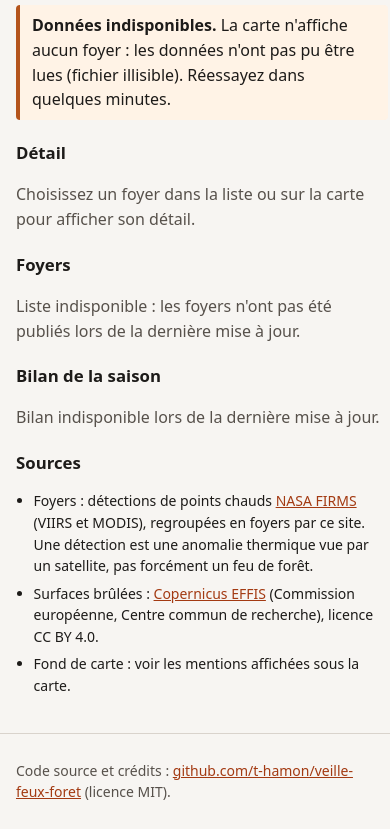
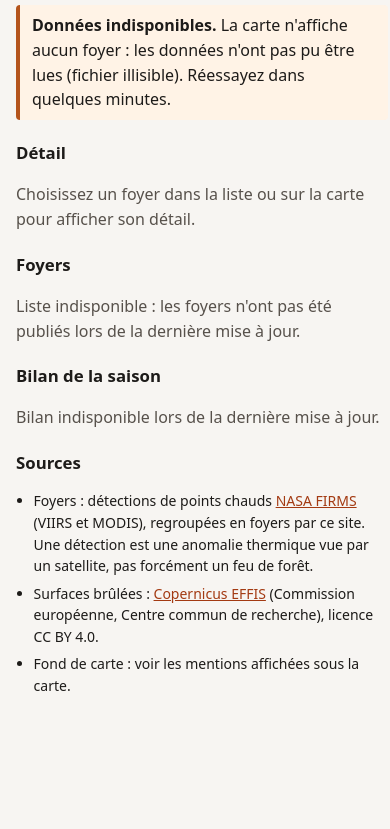
Before and after one commit to t-hamon/veille-feux-foret, a website built with Vite: page web/index.html in a window 390 px wide. Shown: the part 1124-1953 px from the top of the page. After the commit the page ends 1857 px from the top, so only its background shows below. Built offline with nearby package versions, Linux system fonts and the light colour scheme; no server answers; files whose address does not match are found by name.

Commit message:
Remove the source code footer from the page
The maintainer does not want the link to the source code and credits
shown under the map. The footer and its styles are removed; a credits
section may come later. The credits required by the data and base map
licences (IGN, OpenFreeMap, OpenMapTiles and OpenStreetMap, NASA FIRMS,
EFFIS) stay in the line under the map. Vitest and Playwright on desktop
and mobile Chromium pass unchanged.

```diff
--- a/web/index.html
+++ b/web/index.html
@@ -112,15 +112,5 @@
         <p class="attribution" id="attribution"></p>
       </section>
     </div>
-
-    <footer class="site-footer">
-      <p>
-        Code source et crédits :
-        <a href="https://github.com/t-hamon/veille-feux-foret"
-          >github.com/t-hamon/veille-feux-foret</a
-        >
-        (licence MIT).
-      </p>
-    </footer>
   </body>
 </html>
--- a/web/src/styles.css
+++ b/web/src/styles.css
@@ -101,8 +101,7 @@ a {
   top: 1rem;
 }
 
-.site-header,
-.site-footer {
+.site-header {
   display: flex;
   align-items: center;
   justify-content: space-between;
@@ -113,13 +112,6 @@ a {
 
 .site-header {
   border-bottom: 1px solid var(--border);
-}
-
-.site-footer {
-  margin-top: auto;
-  border-top: 1px solid var(--border);
-  color: var(--muted);
-  font-size: 0.875rem;
 }
 
 .site-title {
```
